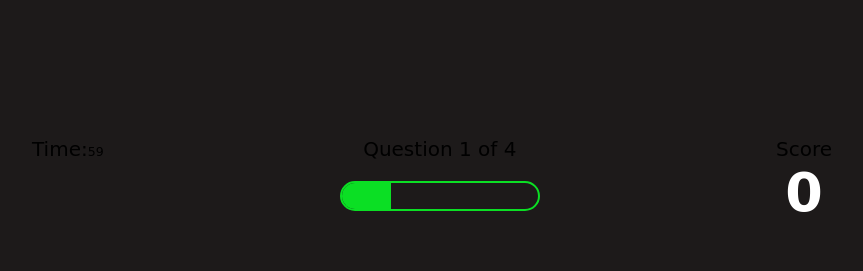
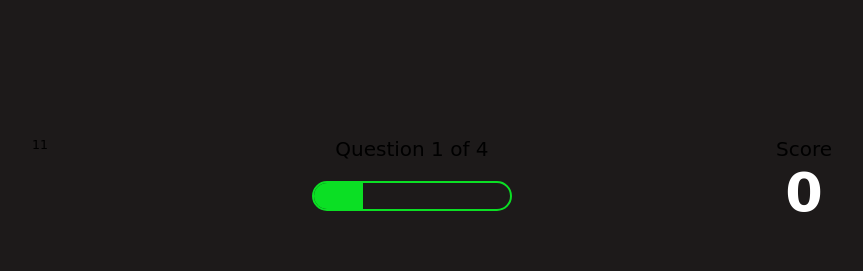
Before and after one commit to blofland/code-quiz, a plain HTML site: page quiz.html in a window 1280 px wide. Shown: the top 271 px of the page, without its empty margins (208-1071 px from the left). Drawn offline with Linux system fonts and the light colour scheme.

Commit message:
added timer

```diff
--- a/assets/js/script.js
+++ b/assets/js/script.js
@@ -5,11 +5,24 @@ const scoreText = document.querySelector('#score');
 const progressBarFull = document.querySelector('#progressBarFull');
 
 
+
 let currentQuestion = {}
 let acceptingAnswers = true
 let score = 0
 let questionCounter = 0
 let availableQuestions = []
+
+var count = 15;
+var interval = setInterval(function(){
+  document.getElementById('count').innerHTML=count;
+  count--;
+  if (count === 0){
+    clearInterval(interval);
+    document.getElementById('count').innerHTML='Done';
+    // or...
+    alert("You're out of time!");
+  }
+}, 1000);
 
 /* make questions */
 let questions = [
@@ -57,6 +70,8 @@ startGame = () => {
     availableQuestions = [...questions]
     getNewQuestion()
 }
+
+
 
 getNewQuestion = () => {
     if(availableQuestions.length === 0 || questionCounter > MAX_QUESTIONS) {
--- a/quiz.html
+++ b/quiz.html
@@ -11,7 +11,7 @@
     <div class="container">
         <div id="game" class="justify-center flex-column">
             <div id="hud">
-                <div class="hud-prefix">Time:<text id="timerDisplay">59</text></div>
+                <div class="hud-prefix"><div id="count">Start</div></div>
                 <div class="hud-item">
                     <p id="progressText" class="hud-prefix">
                         Question
```
